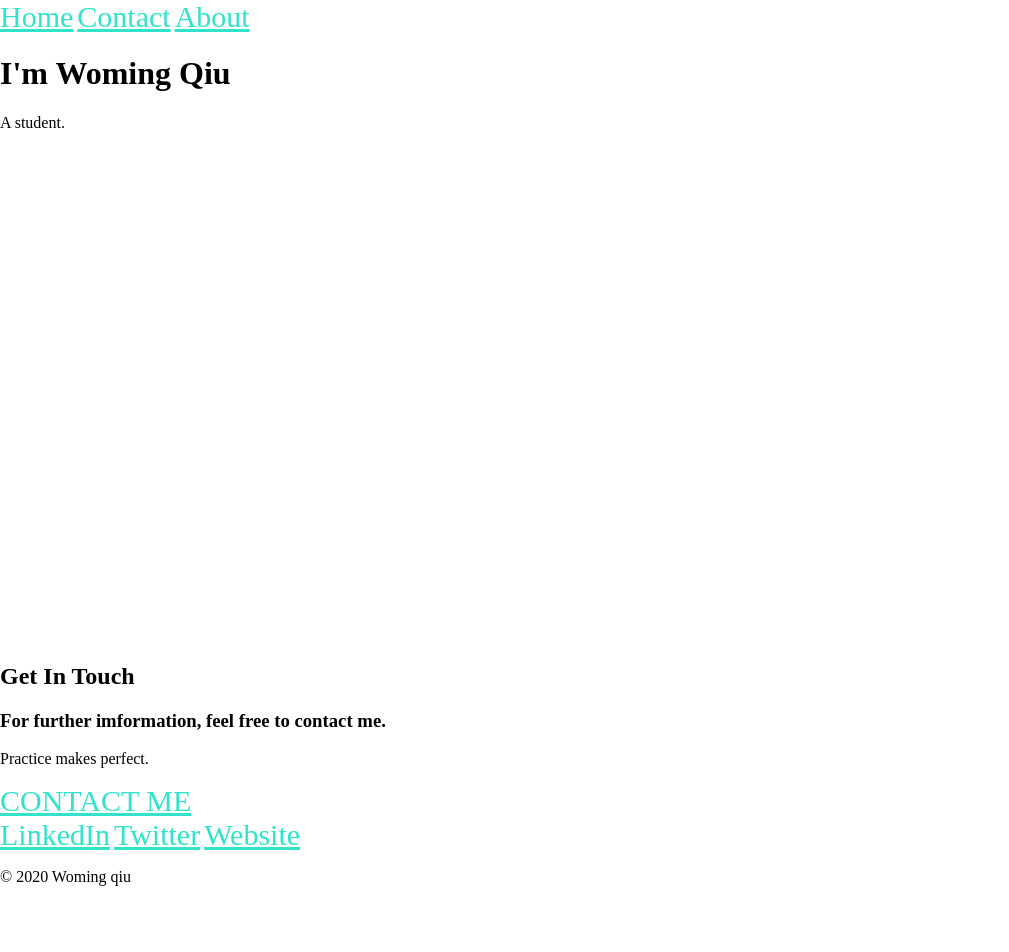
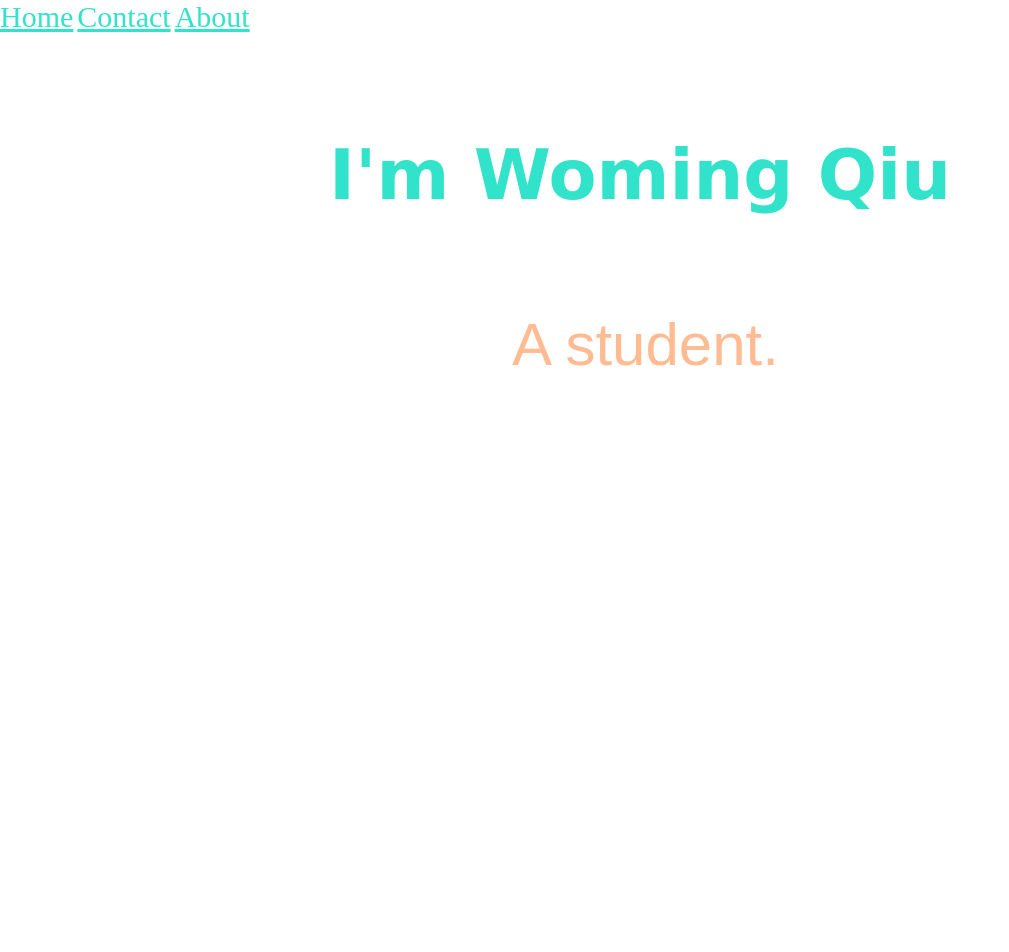
Before and after one commit to woming98/personal-site, a plain HTML site: page index.html in a window 1280 px wide. Shown: the top 952 px of the page, without its empty margins (0-1009 px from the left). Drawn offline with Linux system fonts and the light colour scheme.

Commit message:
Add files via upload

```diff
--- a/css/styles.css
+++ b/css/styles.css
@@ -3,10 +3,9 @@ body{
   margin: 0px;
   background-image: url("../images/cloud.jpg");
   height: 3400px;
-  width: 100%;
 }
 
-#name{
+.name{
   font-size: 70px;
   width: 50%;
   margin: auto;
@@ -17,7 +16,7 @@ body{
   text-align: center;
 }
 
-#description{
+.description{
   font-size: 60px;
   position:absolute;
   top:250px;
@@ -67,14 +66,6 @@ body{
   background-color: #333;
   overflow: hidden;
 }
-img.emojione {
-  // Override any img styles to ensure Emojis are displayed inline
-  margin: 0px !important;
-  display: inline !important;
-
-  height: auto;
-  width: 50px;
-}
 
 /* Style the links inside the navigation bar */
 .topnav a {
@@ -101,3 +92,45 @@ a{
   font-size: 30px;
   color: #30e3ca;
 }
+
+.btn {
+  background: #11cdd4;
+  background-image: -webkit-linear-gradient(top, #11cdd4, #11999e);
+  background-image: -moz-linear-gradient(top, #11cdd4, #11999e);
+  background-image: -ms-linear-gradient(top, #11cdd4, #11999e);
+  background-image: -o-linear-gradient(top, #11cdd4, #11999e);
+  background-image: linear-gradient(to bottom, #11cdd4, #11999e);
+  -webkit-border-radius: 8;
+  -moz-border-radius: 8;
+  border-radius: 8px;
+  font-family: 'Montserrat', sans-serif;
+  color: #ffffff;
+  font-size: 20px;
+  padding: 10px 20px 10px 20px;
+  text-decoration: none;
+}
+.btn:hover {
+  background: #30e3cb;
+  background-image: -webkit-linear-gradient(top, #30e3cb, #2bc4ad);
+  background-image: -moz-linear-gradient(top, #30e3cb, #2bc4ad);
+  background-image: -ms-linear-gradient(top, #30e3cb, #2bc4ad);
+  background-image: -o-linear-gradient(top, #30e3cb, #2bc4ad);
+  background-image: linear-gradient(to bottom, #30e3cb, #2bc4ad);
+  text-decoration: none;
+}
+.bottom-container {
+  background-color: #66BFBF;
+  position: relative;
+    top: 2550px;
+  /* margin: auto; */
+  text-align: center;
+}
+.contact-me{
+  position: relative;
+top: 2550px;
+text-align: center;
+background-color: #66BFBF;
+}
+.footer-title{
+  font-family: cursive;
+}
```
